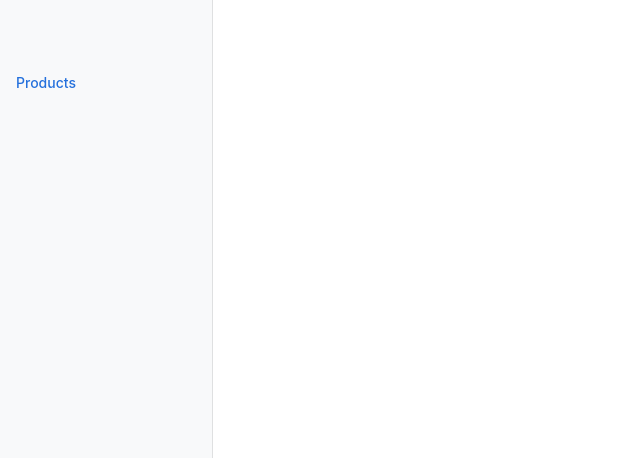
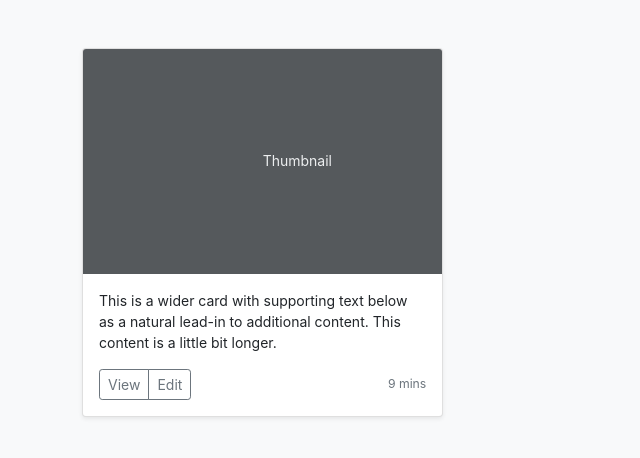
Before and after one commit to kenjoel/react-crud, a React (Create React App) app in the folder react-crud/: page / in a window 1280 px wide. Shown: the top 458 px of the page, without its empty margins (0-640 px from the left). Built offline with nearby package versions, Linux system fonts and the light colour scheme.

Commit message:
Components and Wrappers

```diff
--- a/react-crud/src/App.tsx
+++ b/react-crud/src/App.tsx
@@ -4,30 +4,21 @@
 import Nav from "./components/Nav";
 import { BrowserRouter, Route } from 'react-router-dom';
 import Products from './admin/Products';
+import Main from './main/Main';
 BrowserRouter
 
 function App() {
   return (
-    <div className="App">
-      <Nav />
-      <body>
 
-    <div className="container-fluid">
-      <div className="row">
-        <Menu/>
-        <main className="col-md-9 ms-sm-auto col-lg-10 px-md-4">
           <BrowserRouter>
+
+          <Route path="/" component={Main}/>
 
           <Route path="admin/products" component={Products}/>
 
           </BrowserRouter>
 
-        </main>
-      </div>
-    </div>
 
-    </body>
-    </div>
   );
 }
 
--- a/react-crud/src/admin/Products.tsx
+++ b/react-crud/src/admin/Products.tsx
@@ -1,7 +1,9 @@
 import React from 'react';
+import Wrapper from './Wrapper';
 
-const Nav = () => {
+const Products = () => {
     return(
+        <Wrapper>
           <div className="table-responsive">
             <table className="table table-striped table-sm">
               <thead>
@@ -24,7 +26,8 @@
               </tbody>
             </table>
           </div>
+         </Wrapper>
     )
 }
 
-export default Nav
+export default Products
--- /dev/null
+++ b/react-crud/src/admin/Wrapper.tsx
@@ -0,0 +1,22 @@
+import React, { PropsWithChildren } from "react";
+import Menu from "../components/Menu";
+import Nav from "../components/Nav";
+
+const Wrapper = (props: PropsWithChildren<any>) => {
+    return(
+        <div className="App">
+        <Nav />
+      <div className="container-fluid">
+        <div className="row">
+          <Menu/>
+          <main className="col-md-9 ms-sm-auto col-lg-10 px-md-4">
+              {props.children}
+          </main>
+      </div>
+    </div>
+    </div>
+
+    )
+}
+
+export default Wrapper
--- a/react-crud/src/components/Menu.tsx
+++ b/react-crud/src/components/Menu.tsx
@@ -1,6 +1,6 @@
 import React from 'react';
 
-const Nav = () => {
+const Menu = () => {
     return(
         <nav id="sidebarMenu" className="col-md-3 col-lg-2 d-md-block bg-light sidebar collapse">
       <div className="position-sticky pt-3">
@@ -16,4 +16,4 @@
     )
 }
 
-export default Nav
+export default Menu
--- /dev/null
+++ b/react-crud/src/main/Main.tsx
@@ -0,0 +1,37 @@
+import React from "react";
+
+const Main = () => {
+    return(
+
+
+<main>
+
+
+  <div className="album py-5 bg-light">
+    <div className="container">
+
+      <div className="row row-cols-1 row-cols-sm-2 row-cols-md-3 g-3">
+        <div className="col">
+          <div className="card shadow-sm">
+            <svg className="bd-placeholder-img card-img-top" width="100%" height="225" xmlns="http://www.w3.org/2000/svg" role="img" aria-label="Placeholder: Thumbnail" preserveAspectRatio="xMidYMid slice" focusable="false"><title>Placeholder</title><rect width="100%" height="100%" fill="#55595c"/><text x="50%" y="50%" fill="#eceeef" dy=".3em">Thumbnail</text></svg>
+
+            <div className="card-body">
+              <p className="card-text">This is a wider card with supporting text below as a natural lead-in to additional content. This content is a little bit longer.</p>
+              <div className="d-flex justify-content-between align-items-center">
+                <div className="btn-group">
+                  <button type="button" className="btn btn-sm btn-outline-secondary">View</button>
+                  <button type="button" className="btn btn-sm btn-outline-secondary">Edit</button>
+                </div>
+                <small className="text-muted">9 mins</small>
+              </div>
+            </div>
+          </div>
+        </div>
+        </div>
+      </div>
+    </div>
+</main>
+    )
+}
+
+export default Main
```
